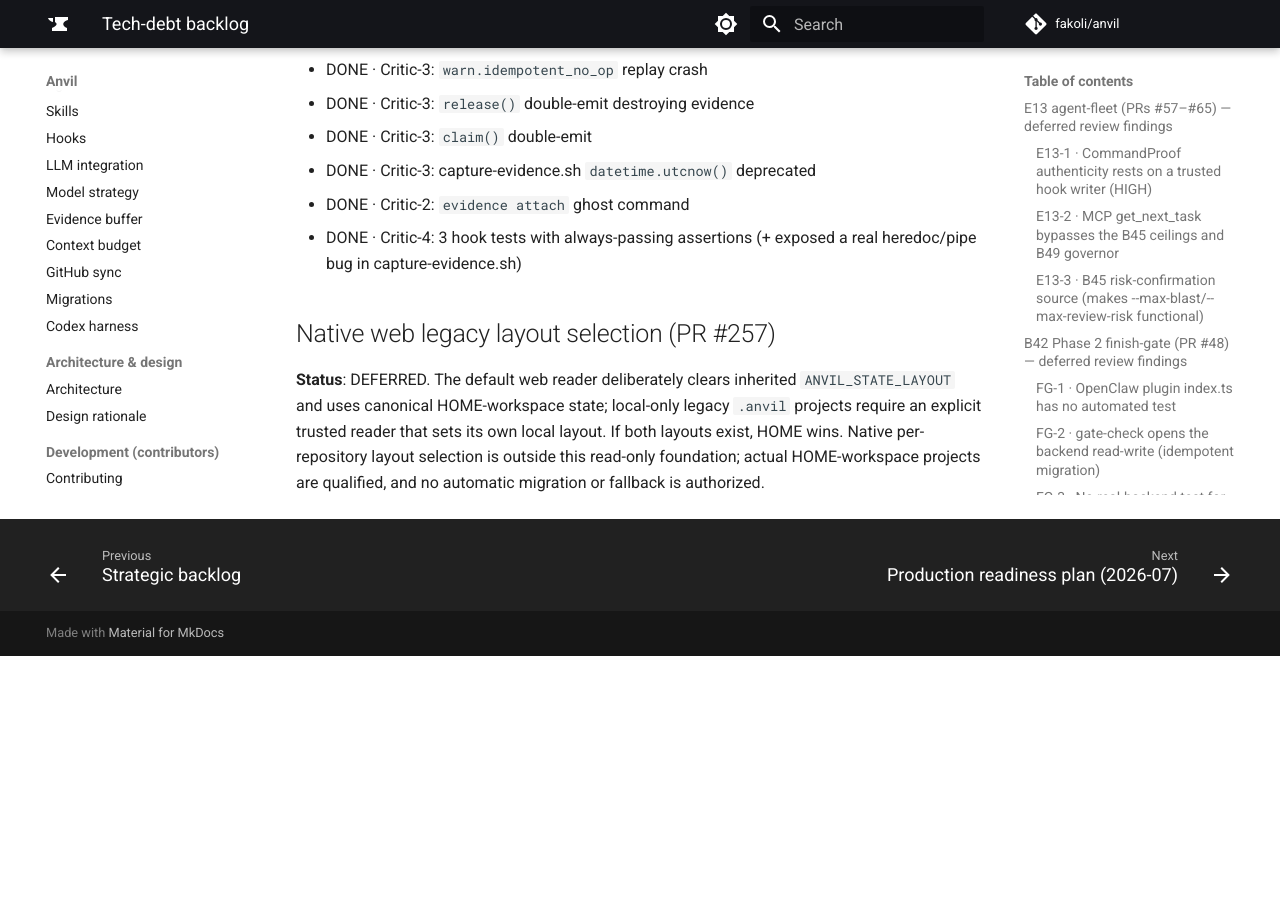
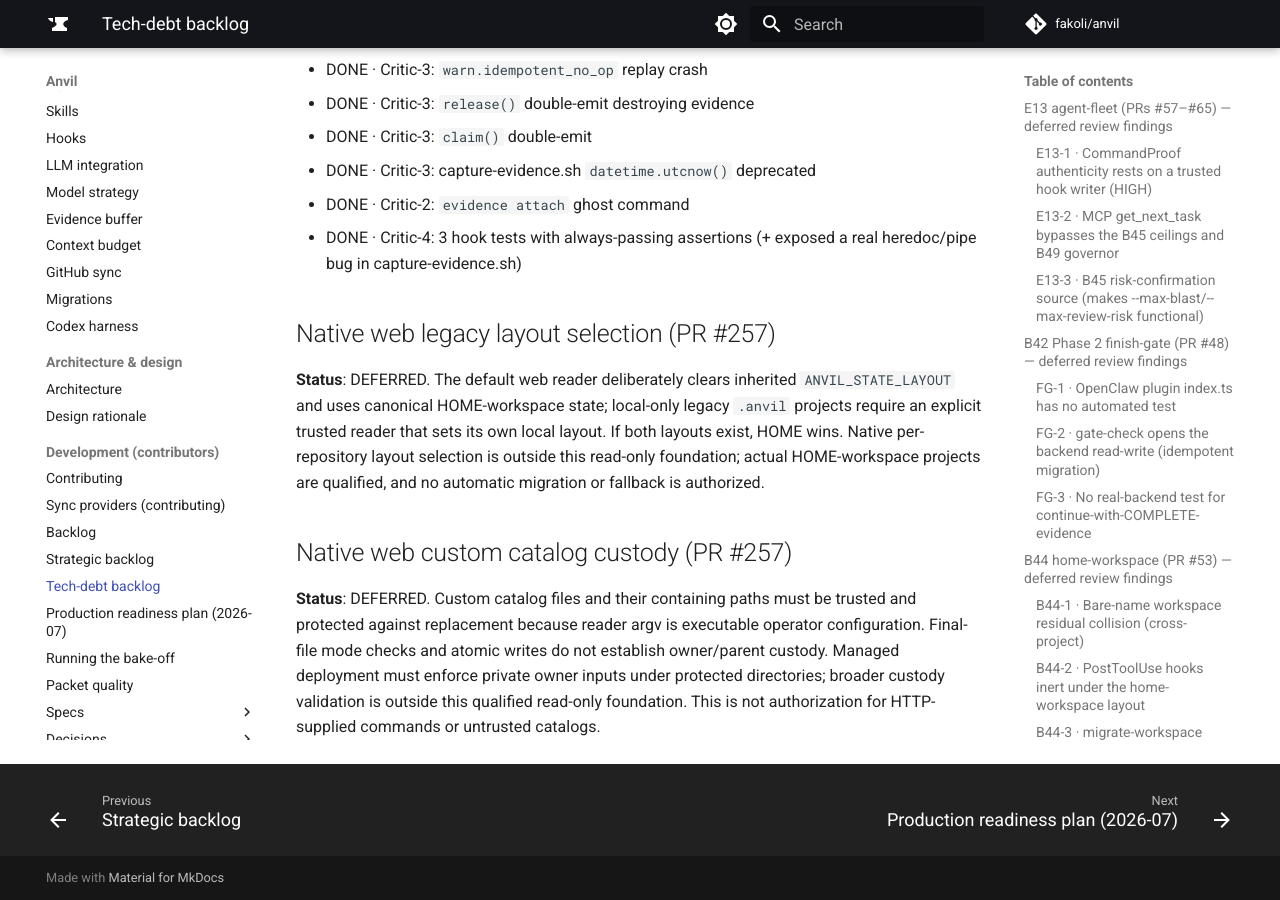
Before and after one commit to fakoli/anvil, an MkDocs documentation site: the page built from docs/tech-debt-backlog.md, in a window 1280 px wide and 900 px high, scrolled down 21535 px. Built offline with MkDocs 1.6.1 and Material for MkDocs 9.7.7, drawn with Linux system fonts in a browser that asks for light colours; comment, search, counter and statistics services are not loaded; before the commit the page ends 22191 px from its top, so only the background shows below that.

Commit message:
docs(web): state executable catalog custody requirement

```diff
--- a/docs/tech-debt-backlog.md
+++ b/docs/tech-debt-backlog.md
@@ -771,3 +771,7 @@
 ## Native web legacy layout selection (PR #257)
 
 **Status**: DEFERRED. The default web reader deliberately clears inherited `ANVIL_STATE_LAYOUT` and uses canonical HOME-workspace state; local-only legacy `.anvil` projects require an explicit trusted reader that sets its own local layout. If both layouts exist, HOME wins. Native per-repository layout selection is outside this read-only foundation; actual HOME-workspace projects are qualified, and no automatic migration or fallback is authorized.
+
+## Native web custom catalog custody (PR #257)
+
+**Status**: DEFERRED. Custom catalog files and their containing paths must be trusted and protected against replacement because reader argv is executable operator configuration. Final-file mode checks and atomic writes do not establish owner/parent custody. Managed deployment must enforce private owner inputs under protected directories; broader custody validation is outside this qualified read-only foundation. This is not authorization for HTTP-supplied commands or untrusted catalogs.
```
Also changed, not shown: docs/how-to/web-interface.md (+1 -1 lines).
